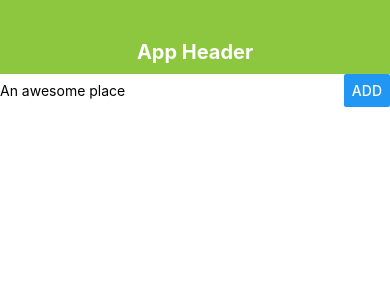
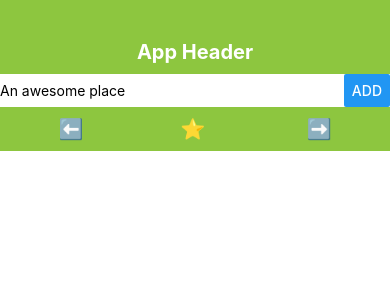
Before and after one commit to gerrymcdonnell/rntut-max, a React Native app: screen / in a window 390 px wide. Shown: the top 300 px of the page. Built offline with nearby package versions, Linux system fonts and the light colour scheme.

Commit message:
Revert "removed footer"
This reverts commit b4d64963bfe4f74b96d880cfea12dd42de1f51f8.

```diff
--- a/App.js
+++ b/App.js
@@ -22,24 +22,16 @@ export default class App extends Component {
     });
   };
 
-  //handler for the add button
   placeSubmitHandler = () => {
-    //if empty string return
     if (this.state.placeName.trim() === "") {
       return;
     }
 
-    /**
-     * get the old state
-     * i.e return the array of places name and what the use entered
-     */
     this.setState(prevState => {
       return {
         places: prevState.places.concat(prevState.placeName)
       };
     });
-
-
   };
 
   render() {
@@ -67,7 +59,7 @@ export default class App extends Component {
         <View style={styles.listContainer}>{placesOutput}</View>
 
 
-{/*         <Footer style={styles.footer}>
+        <Footer style={styles.footer}>
           <TouchableOpacity>
             <Text style={styles.icon}>⬅️</Text>
           </TouchableOpacity>
@@ -77,7 +69,7 @@ export default class App extends Component {
           <TouchableOpacity>
             <Text style={styles.icon}> ➡️</Text>
           </TouchableOpacity>
-        </Footer> */}
+        </Footer>
 
 
       </View>
```
